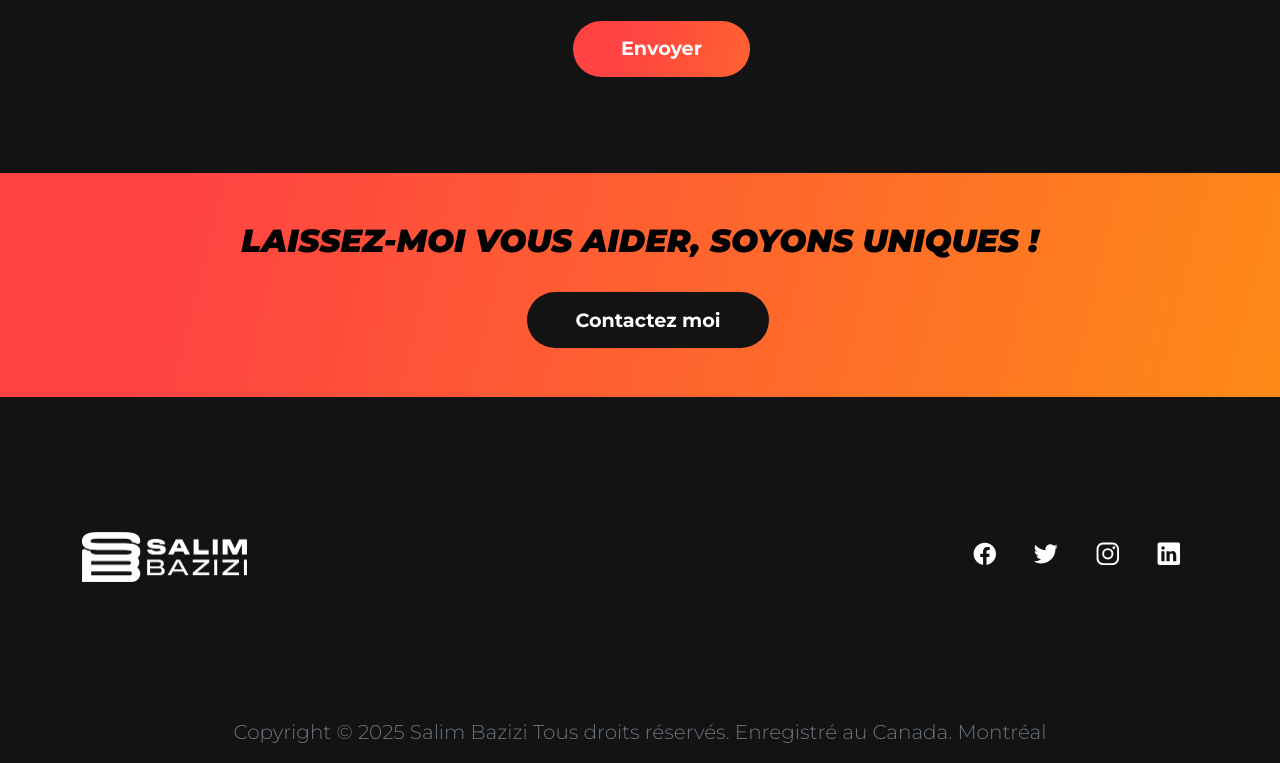
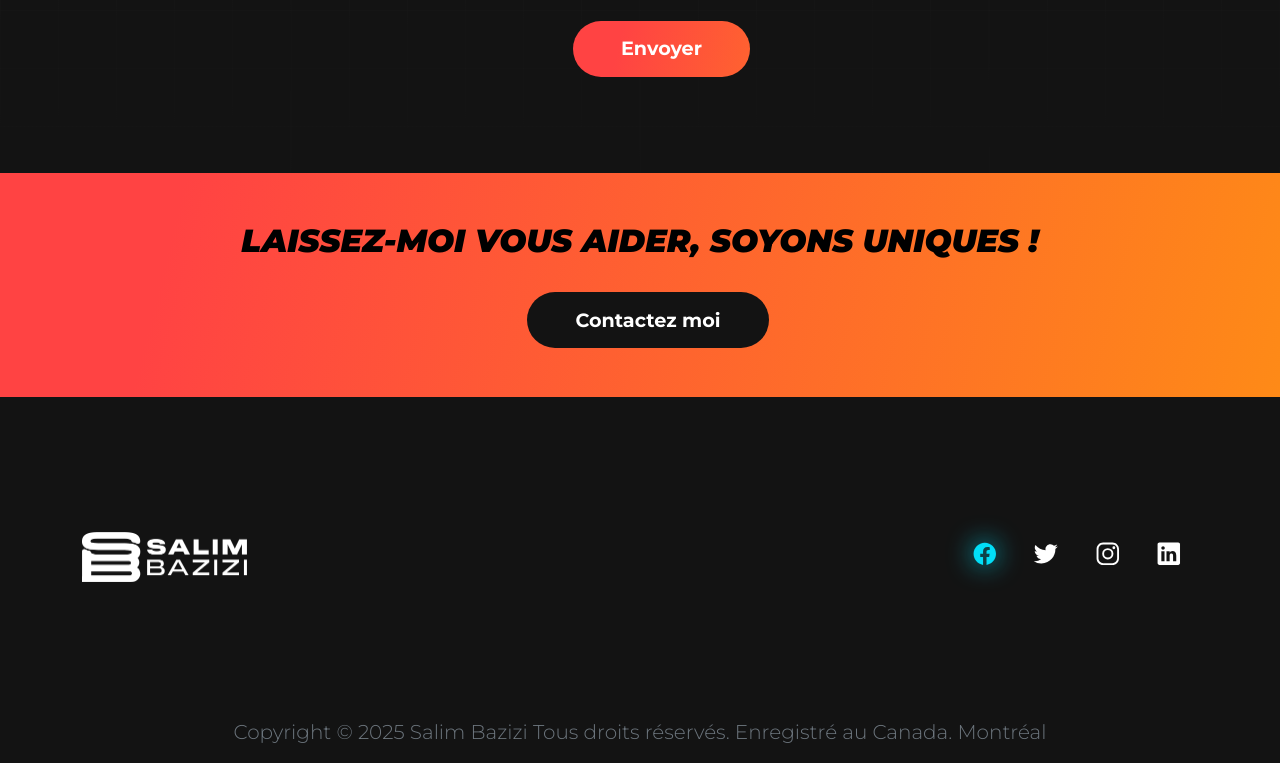
Before and after one commit to SalimBazizi/salimbazizi, a plain HTML site: page index.html in a window 1280 px wide. In both pictures the pointer is over the element 984 px from the left and 5604 px from the top of the page. Shown: the part 5051-5814 px from the top of the page. Drawn offline with nearby package versions, Linux system fonts and the light colour scheme.

Commit message:
Update style.css

```diff
--- a/style.css
+++ b/style.css
@@ -200,4 +200,10 @@ body {
   font-size: 1.6rem;
   margin: 0 1rem;
   color: #fff;
+  position: relative;
+  transition: all 0.3s ease-in-out;
 }
+.footer-icon:hover {
+  color: #02def7;
+  filter: drop-shadow(0 0 13px #02def7);
+}
```
